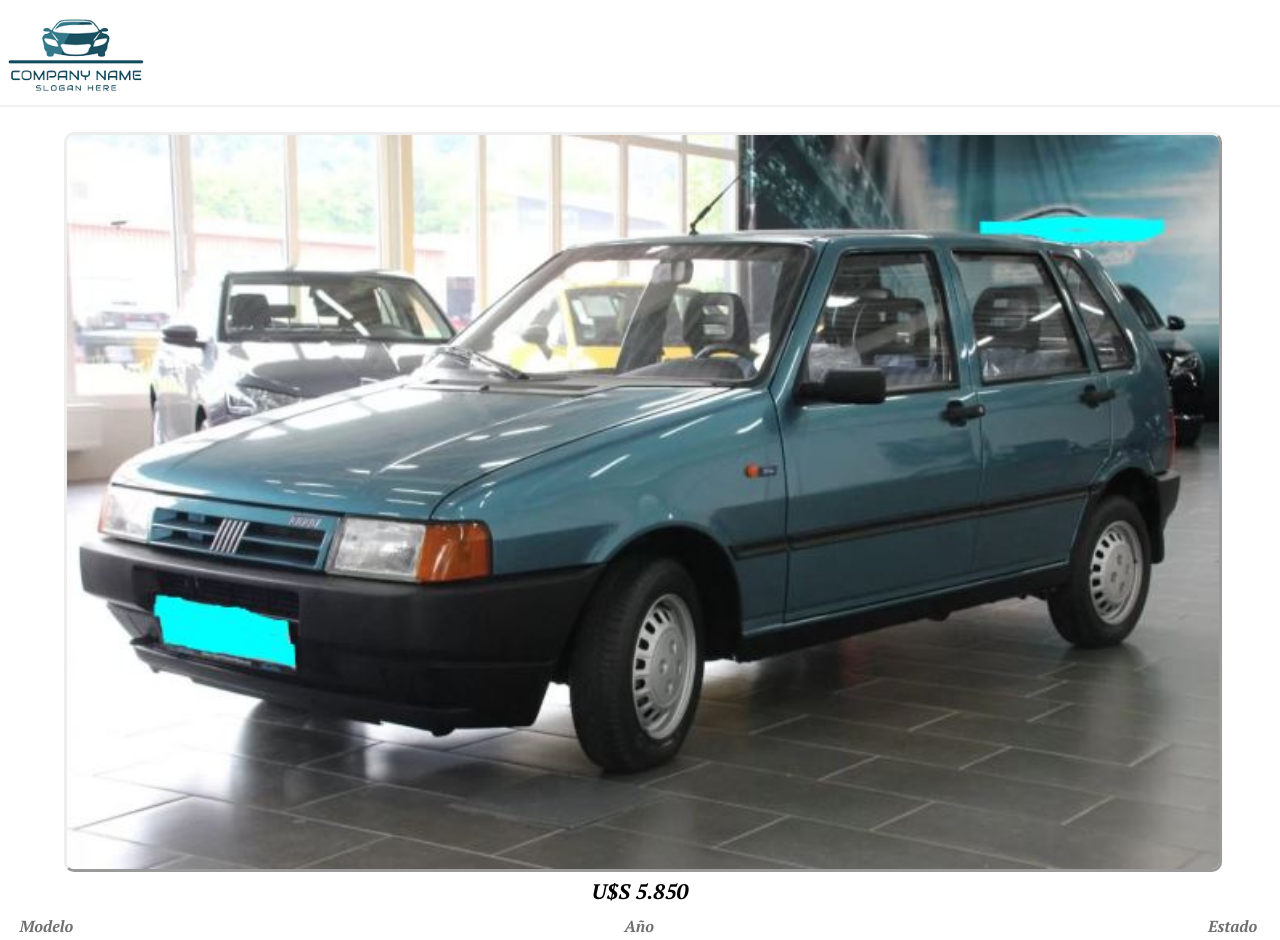
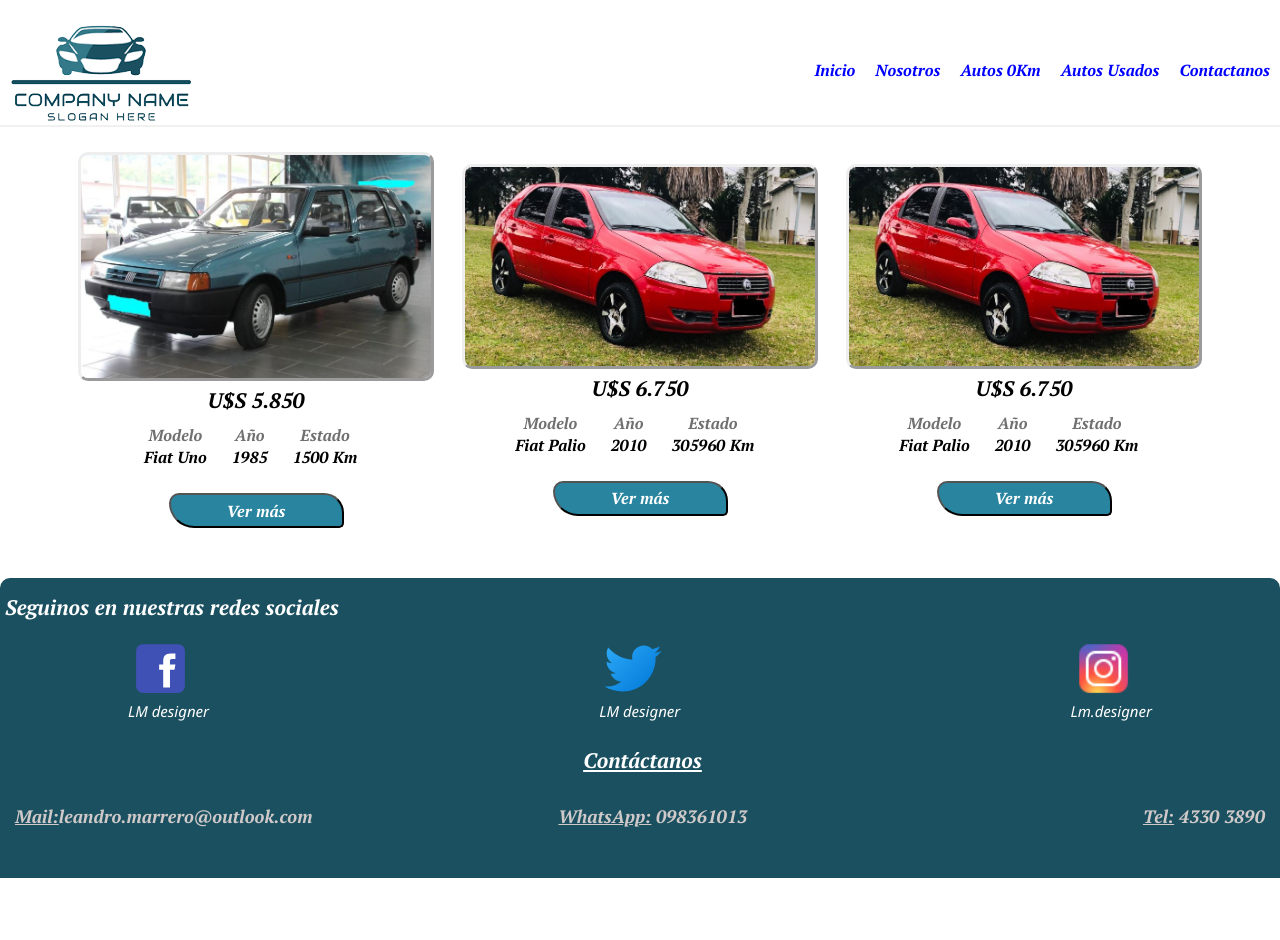
Before and after one commit to leandro3742/concesionaria_nueva, a React (Create React App) app: page /Autos_Usados in a window 1280 px wide. Shown: the top 940 px of the page. After the commit the page ends 878 px from the top, so only its background shows below. Built offline with nearby package versions, Linux system fonts and the light colour scheme.

Commit message:
Agrego fullscreen

```diff
--- a/src/Componentes/Footer.js
+++ b/src/Componentes/Footer.js
@@ -12,15 +12,15 @@
             </div>
             <div className="redes">
                 <div className="facebook">
-                    <img src={facebook} alt=""/>
+                    <img className="logo-fb" src={facebook} alt=""/>
                     <span className="nombre-facebook">LM designer</span>
                 </div>
                 <div className="twitter">
-                    <img src={twitter} alt=""/>
+                    <img className="logo-tw" src={twitter} alt=""/>
                     <span className="nombre-twitter">LM designer</span>
                 </div>
                 <div className="instagram">
-                    <img src={instagram} alt=""/>
+                    <img className="logo-insta" src={instagram} alt=""/>
                     <span className="nombre-instagram">Lm.designer</span>
                 </div>
             </div>
@@ -29,6 +29,7 @@
                 <div className="cotacto">
                     <span className="titulo-contacto">Contáctanos</span>
                 </div>
+                <div className="todos-los-contactos">
                     <div className="mail">
                         <span className="contacto-titulo">Mail:</span> <span className="contacto-complemento"> leandro.marrero@outlook.com</span>
                     </div>
@@ -40,6 +41,7 @@
                     </div>
                 </div>
             </div>
+        </div>
 
         );
     }
--- a/src/Componentes/Menu/Navbar.js
+++ b/src/Componentes/Menu/Navbar.js
@@ -5,8 +5,8 @@
 import logo from '../../Imagenes/logo.png';
 
 const Nav = styled.nav`
-margin: 0;
-width: 100%;
+  margin: 0;
+  width: 100%;
   height: 105px;
   border-bottom: 2px solid #f1f1f1;
   display: flex;
@@ -16,6 +16,13 @@
     margin-top: 0;
     width: 150px;
     height: 112.5px;
+  }
+  @media only screen and (min-width: 781px){
+    height: 125px;
+    .logo{
+      width: 200px;
+      height: 150px;
+    }
   }
 `
 
--- a/src/Componentes/Menu/RightNav.js
+++ b/src/Componentes/Menu/RightNav.js
@@ -8,8 +8,13 @@
   display: flex;
   flex-flow: row nowrap;
   .link {
+    margin-top: 25px;
+    color: blue;
     padding: 18px 10px;
     text-decoration: none;
+  }
+  .link:hover{
+    text-decoration: underline;
   }
   @media (max-width: 768px) {
     flex-flow: column nowrap;
--- a/src/Componentes/Styles/Auto_elegido.css
+++ b/src/Componentes/Styles/Auto_elegido.css
@@ -53,3 +53,25 @@
     color: white;
     text-decoration: none;
 }
+
+@media only screen and(max-width: 780px) and (min-width: 426px){
+
+}
+
+@media only screen and (min-width: 781px){
+    .imagen-grande{
+        margin-left: 17.5%;
+        display: flex;
+        justify-content: center;
+        width: 65%;
+    }
+    .imagen-chica{
+        width: 100px;
+    }
+    .container-imagenes{
+        display: grid;
+        justify-content: center;
+        grid-gap: 50px;
+        grid-template-columns: repeat(5, 100px);
+    }
+}
--- a/src/Componentes/Styles/Footer.css
+++ b/src/Componentes/Styles/Footer.css
@@ -52,3 +52,46 @@
 .contacto-complemento{
     color: #CFC9C9;
 }
+
+@media only screen and (min-width: 781px){
+    .titulo-redes{
+        font-size: 21px;
+    }
+    .logo-fb, .logo-tw, .logo-insta{
+        width: 65px;
+        transition-duration: 1s;
+    }
+    .logo-fb:hover, .logo-tw:hover, .logo-insta:hover{
+        width: 70px;
+    }
+    .facebook, .twitter, .instagram{
+        font-size: 15px;
+    }
+
+    .titulo-contacto{
+        text-decoration: underline;
+        display: flex;
+        justify-content: center;
+        font-size: 21px;
+    }
+    .todos-los-contactos{
+        display: flex;
+        justify-content: space-between;
+        margin-top: 15px;
+        margin-left: -150px;
+    }
+    .mail{
+        margin-left: 150px;
+    }
+    .numero{
+        margin-left: -150px;
+    }
+    .telefono{
+        margin-right: 15px;
+    }
+    .mail, .numero, .telefono{
+        font-size: 18px;
+        margin-top: 15px;
+        /* margin-left: 50px; */
+    }
+}
--- a/src/Pages/Autos0Km.js
+++ b/src/Pages/Autos0Km.js
@@ -46,19 +46,47 @@
 let auxiliar; //Aca guardo Lista de autos tal cual empieza asi cuando quiero regresar a la pagina anterior pueda hacerlo
 let Lista_de_autos = //Contiene la lista completa de todos los autos usados
             <div className="Autos0Km">
+
+                <div className="">
                     <Autos_solos auto={autos[0]} />
                     <div className="contenedor-boton" onClick={()=> ir(0) }>
                         <Link to="Autos_0Km"><button className="boton">Ver más</button></Link>
                     </div>
+                </div>
 
+                <div className="">
                     <Autos_solos auto={autos[1]}/>
                     <div className="contenedor-boton" onClick={()=> ir(1) }>
                         <Link to="Autos_0Km"><button className="boton">Ver más</button></Link>
                     </div>
+                </div>
 
+                <div className="">
                     <Autos_solos auto={autos[2]}/>
                     <div className="contenedor-boton" onClick={()=> ir(2) }>
                         <Link to="Autos_0Km"><button className="boton">Ver más</button></Link>
+                    </div>
+                </div>
+
+                <div className="">
+                    <Autos_solos auto={autos[0]} />
+                    <div className="contenedor-boton" onClick={()=> ir(0) }>
+                        <Link to="Autos_0Km"><button className="boton">Ver más</button></Link>
+                    </div>
+                </div>
+
+                <div className="">
+                    <Autos_solos auto={autos[1]}/>
+                    <div className="contenedor-boton" onClick={()=> ir(1) }>
+                        <Link to="Autos_0Km"><button className="boton">Ver más</button></Link>
+                    </div>
+                </div>
+
+                <div className="">
+                    <Autos_solos auto={autos[2]}/>
+                    <div className="contenedor-boton" onClick={()=> ir(2) }>
+                        <Link to="Autos_0Km"><button className="boton">Ver más</button></Link>
+                    </div>
                 </div>
 
             </div>
--- a/src/Pages/AutosUsados.js
+++ b/src/Pages/AutosUsados.js
@@ -38,14 +38,26 @@
 let auxiliar; //Aca guardo Lista de autos tal cual empieza asi cuando quiero regresar a la pagina anterior pueda hacerlo
 let Lista_de_autos = //Contiene la lista completa de todos los autos usados
             <div className="Autos0Km">
+
+                <div className="">
                     <Autos_solos auto={autos[0]} />
                     <div className="contenedor-boton" onClick={()=> ir(0) }>
                         <Link to="Autos_usados"><button className="boton">Ver más</button></Link>
                     </div>
+                </div>
 
+                <div className="">
                     <Autos_solos auto={autos[1]} />
                     <div className="contenedor-boton" onClick={()=> ir(1) }>
                         <Link to="Autos_usados"><button className="boton">Ver más</button></Link>
+                    </div>
+                </div>
+
+                <div className="">
+                    <Autos_solos auto={autos[1]} />
+                    <div className="contenedor-boton" onClick={()=> ir(1) }>
+                        <Link to="Autos_usados"><button className="boton">Ver más</button></Link>
+                    </div>
                 </div>
 
             </div>
--- a/src/Pages/Styles/Autos.css
+++ b/src/Pages/Styles/Autos.css
@@ -55,6 +55,7 @@
     justify-content: center;
 }
 .boton{
+    outline: none;
     font-family: 'PT Serif', serif;
     font-size: 16px;
     color: white;
@@ -62,4 +63,56 @@
     height: 35px;
     background-color: #29849F;
     border-radius: 10px 20px 5px 25px;
+    transition-duration: 0.5s;
 }
+
+.boton:active{
+    border: inset;
+}
+
+@media only screen and (max-width: 780px) and (min-width: 426px){
+    .precio{
+        font-size: 25px;
+    }
+    .especificaciones{
+        font-size: 21px;
+        margin-left: 150px;
+        margin-right: 150px;
+    }
+
+    .boton{
+        width: 230px;
+        height: 46px;
+        font-size: 21px;
+    }
+}
+
+@media only screen and (min-width: 781px){
+    .Autos0Km{
+        margin-left: 5%;
+        width: 90%;
+        display: grid;
+        grid-template-columns: 1fr 1fr 1fr;
+        align-items: center;
+        justify-content: space-between;
+    }
+    .imagen{
+        width: 350px;
+        margin-left: 0px;
+    }
+    .especificaciones{
+        justify-content: center;
+        width: 75%;
+        margin-left: 7.5%;
+    }
+    .especificacion-autos, .titulo-autos{
+        margin-left: 25px;
+    }
+    .auto{
+        justify-content: center;
+    }
+    .boton:hover{
+        border-radius: 5px 15px 0px 20px;
+    }
+
+}
--- a/src/Pages/Styles/Home.css
+++ b/src/Pages/Styles/Home.css
@@ -43,3 +43,37 @@
 .mapa-titulo{
     font-family: 'PT Serif', serif;
 }
+
+@media only screen and (max-width: 780px) and (min-width: 426px){
+    #titulo{
+        margin-left: 11%;
+        width: 75%;
+    }
+    .texto{
+        font-size: 25px;
+    }
+    .submenu{
+        margin-left: 22%;
+        width: 50%;
+    }
+}
+
+@media only screen and (min-width: 781px){
+    #titulo{
+        margin-left: 11%;
+        width: 75%;
+    }
+    .texto{
+        margin-left: 0px;
+        color: black;
+        font-size: 25px;
+    }
+    .submenu{
+        margin-left: 22%;
+        width: 50%;
+        transition-duration: .2s;
+    }
+    .submenu:hover{
+        border: outset;
+    }
+}
```
Also changed, not shown: 11 other files (tests, documents, lock files or other folders). Lines whose indentation alone changed are shown as unchanged.
